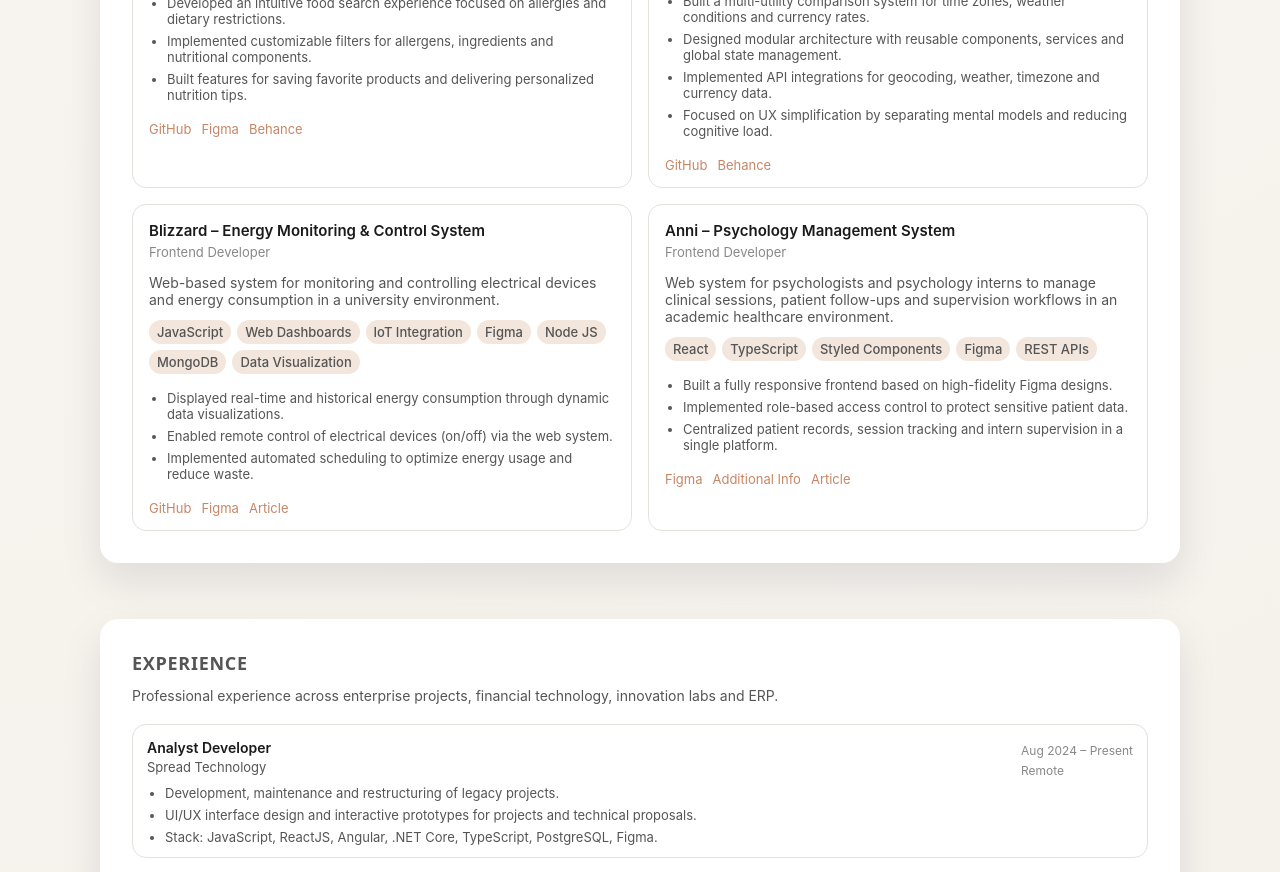
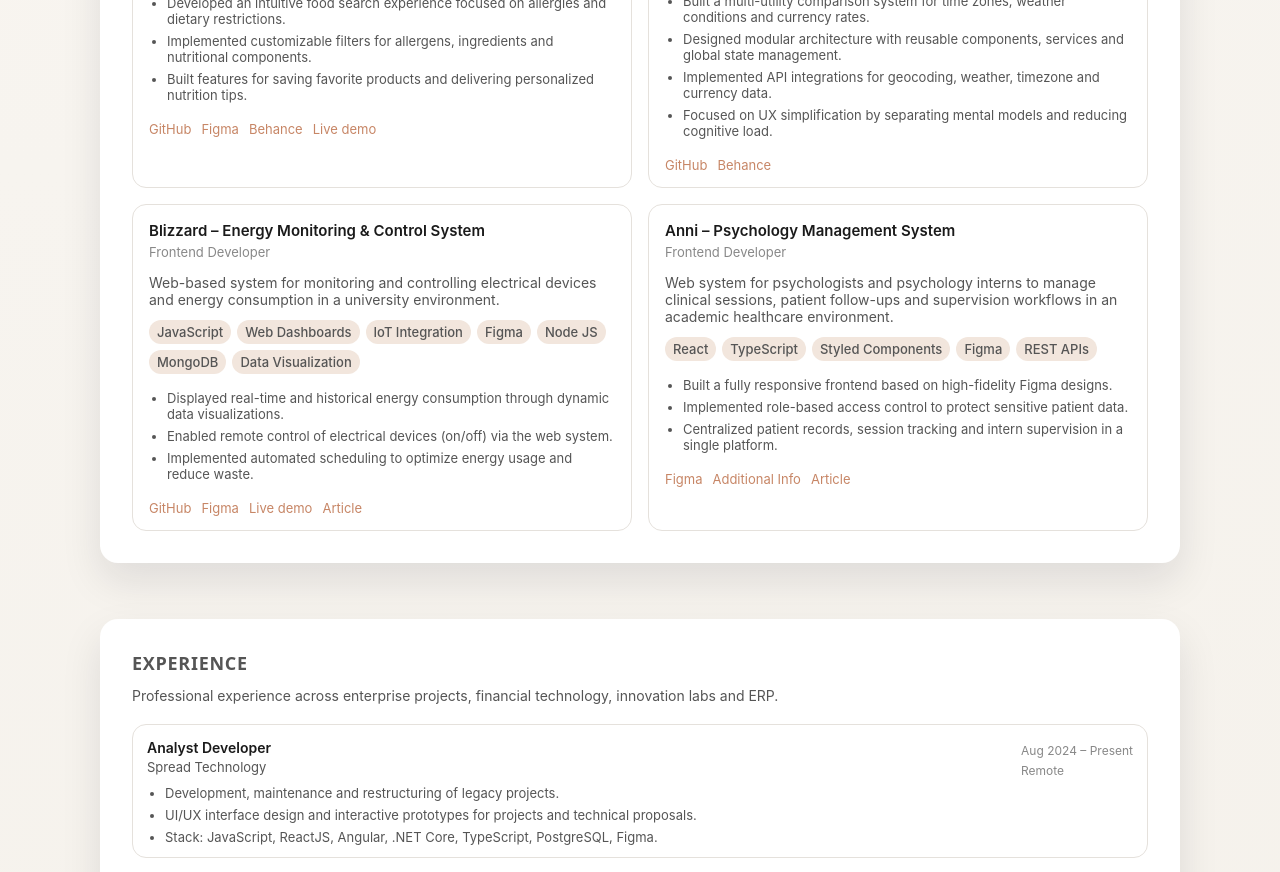
Before and after one commit to ThamiStoppelli/Portfolio, a React (Vite) app: page / in a window 1280 px wide. Shown: the part 1740-2612 px from the top of the page. Built offline with nearby package versions, Linux system fonts and the light colour scheme.

Commit message:
Added live urls for blizzard and busca saudavel

```diff
--- a/src/data/caseStudies.ts
+++ b/src/data/caseStudies.ts
@@ -371,7 +371,7 @@ export const caseStudies: Record<string, CaseStudy> = {
             title: "Frontend & System Architecture",
             image: "/images/blizzard/system-architecture.png",
             text:
-                "The system connects Sonoff IoT devices to an MQTT broker, where backend services process telemetry and continuously update MongoDB. The frontend consumes this state through REST APIs using axios. The real-time guarantee lives in the backend and persistence layer, while the frontend focuses on making that constantly changing system understandable, actionable and visually stable."
+                "The system connects Sonoff IoT devices to an MQTT broker, where backend services process telemetry and continuously update MongoDB. The frontend consumes operational state through REST APIs, translating telemetry, scheduling data and device status into actionable interfaces for different user roles. The real-time guarantee lives in the backend and persistence layer, while the frontend focuses on making that constantly changing system understandable, actionable and visually stable."
             },
             {
             title: "The Sonoff Pivot",
--- a/src/data/projects.ts
+++ b/src/data/projects.ts
@@ -35,6 +35,7 @@ export const projects: Project[] = [
       "Implemented customizable filters for allergens, ingredients and nutritional components.",
       "Built features for saving favorite products and delivering personalized nutrition tips."
     ],
+    liveUrl: "https://busca-saudavel-frontend-web.vercel.app/",
     githubUrl: "https://github.com/ThamiStoppelli/busca-saudavel-frontend-web",
     figmaUrl: "https://www.figma.com/proto/oXi5IgGHMEtEAn9KBCSrFT/Projeto-Aplicado---Busca-Saudavel?page-id=1%3A2&node-id=460-2523&p=f&viewport=-676%2C-381%2C0.02&t=0WIUdkKSUTju6bP0-1&scaling=scale-down-width&content-scaling=fixed&starting-point-node-id=460%3A2523&show-proto-sidebar=1",
     behanceUrl: "https://www.behance.net/gallery/248123099/Busca-Saudavel-The-Nutrition-Label-UIUX-Case-Study"
@@ -83,6 +84,7 @@ export const projects: Project[] = [
       "Enabled remote control of electrical devices (on/off) via the web system.",
       "Implemented automated scheduling to optimize energy usage and reduce waste."
     ],
+    liveUrl: "https://blizzard-front-end.vercel.app/",
     githubUrl: "https://github.com/ThamiStoppelli/blizzard-front-end",
     figmaUrl: "https://www.figma.com/proto/NB1BU9XnDSsBuZ4aR1SvAt/Blizzard--Copy---Copy-?page-id=47%3A3&node-id=67-12&p=f&viewport=71%2C126%2C0.02&t=DfPJfOTiqIF9q70m-1&scaling=min-zoom&content-scaling=fixed&starting-point-node-id=67%3A12",
     article: "https://uol.unifor.br/oul/conteudosite/F45579120220826192048457535/Artigo%20Blizzard%20software.pdf"
```
